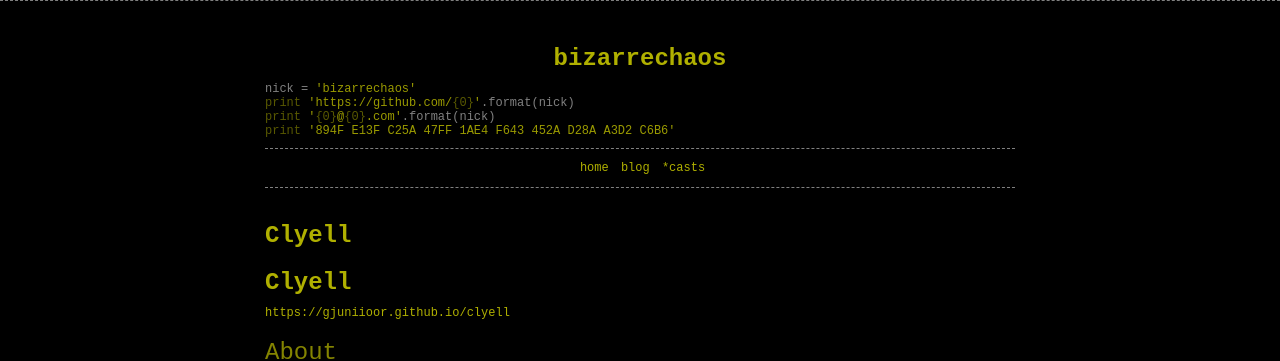
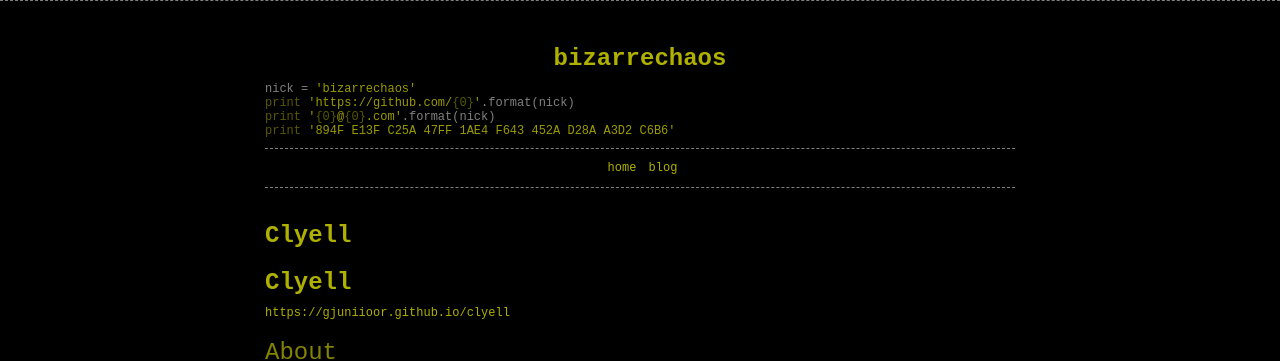
Before and after one commit to bizarrechaos/bizarrechaos.github.io, a Jekyll site: the page built from README.md, in a window 1280 px wide. Shown: the top 361 px of the page. Built offline with Jekyll 4.4.1, drawn with Linux system fonts in a browser that asks for light colours; our own code applies the rules of GitHub Pages for plain Markdown files.

Commit message:
Update menu.html

```diff
--- a/_includes/menu.html
+++ b/_includes/menu.html
@@ -4,7 +4,6 @@
       <ul>
           <li><a href="{{ site.baseurl }}">home</a></li>
           <li><a href="{{ site.baseurl }}blog/">blog</a></li>
-          <li><a href="{{ site.baseurl }}casts">*casts</a></li>
       </ul>
     </div>
   </div>
```
